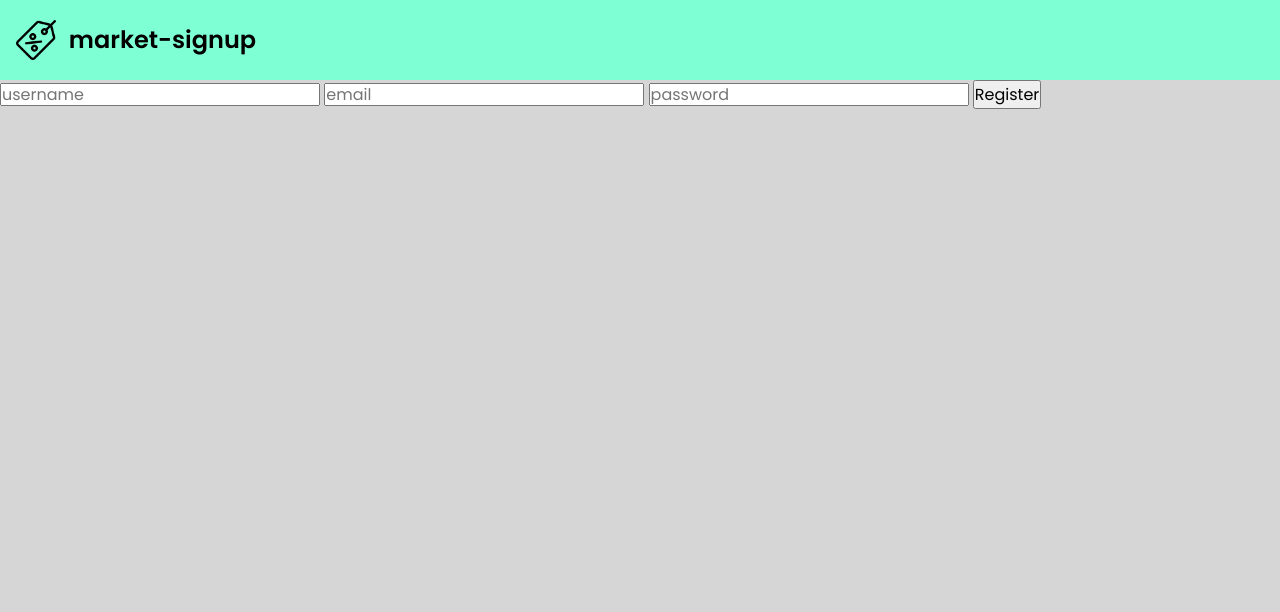
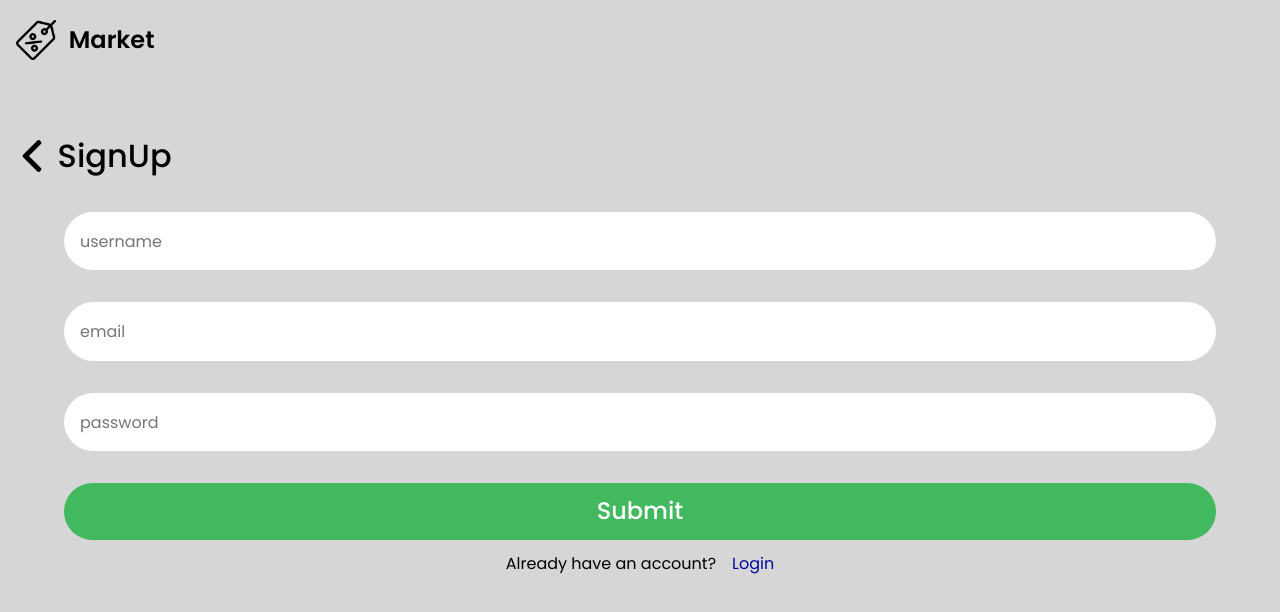
Before and after one commit to Cris24dc/GroceryGo, a website: page static/pages/market-signup.html in a window 1280 px wide. Drawn offline with Linux system fonts and the light colour scheme.

Commit message:
frontend

```diff
--- /dev/null
+++ b/static/css/login.css
@@ -0,0 +1,112 @@
+body {
+  background-color: #d6d6d6;
+}
+
+/*nav*/
+.nav {
+  height: 10vh;
+  display: flex;
+  padding: 1rem;
+}
+
+.logo {
+  display: flex;
+  align-items: center;
+}
+
+.logo-img {
+  height: 2.5rem;
+}
+
+.logo-txt {
+  padding-left: 0.8rem;
+  font-size: 1.5rem;
+  font-weight: 600;
+}
+
+/*main*/
+
+.main-con {
+  margin-top: 5vh;
+  height: 60vh;
+  display: flex;
+  flex-direction: column;
+  justify-content: center;
+}
+
+/*back*/
+
+.back-con {
+  width: 100vw;
+  height: 10%;
+  display: flex;
+  align-items: center;
+  padding-left: 1rem;
+}
+
+.arrow-img {
+  height: 2rem;
+}
+
+.back-txt {
+  font-size: 2rem;
+  font-weight: 500;
+  margin-left: 0.6rem;
+}
+
+/*form*/
+
+.form-con {
+  width: 100%;
+  height: 60%;
+  display: flex;
+  flex-direction: column;
+  justify-content: space-evenly;
+  align-items: center;
+}
+
+.email-con {
+  background-color: #ffff;
+  height: 7.5vh;
+  width: 90vw;
+  border: none;
+  border-radius: 30px;
+  padding: 1rem;
+  margin-top: 2rem;
+}
+
+.password-con {
+  background-color: #ffff;
+  height: 7.5vh;
+  width: 90vw;
+  border: none;
+  border-radius: 30px;
+  padding: 1rem;
+  margin-top: 2rem;
+}
+
+.submit-con {
+  background-color: #42b85f;
+  color: #ffff;
+  height: 7.5vh;
+  width: 90vw;
+  border: none;
+  border-radius: 30px;
+  font-size: 1.5rem;
+  font-weight: 500;
+  margin-top: 2rem;
+}
+
+/*change*/
+
+.change-con {
+  display: flex;
+  align-items: center;
+  justify-content: center;
+  height: 10%;
+}
+
+.change-con a {
+  padding-left: 1rem;
+  color: #00069b;
+}
--- /dev/null
+++ b/static/css/signup.css
@@ -0,0 +1,122 @@
+body {
+  background-color: #d6d6d6;
+}
+
+/*nav*/
+.nav {
+  height: 10vh;
+  display: flex;
+  padding: 1rem;
+}
+
+.logo {
+  display: flex;
+  align-items: center;
+}
+
+.logo-img {
+  height: 2.5rem;
+}
+
+.logo-txt {
+  padding-left: 0.8rem;
+  font-size: 1.5rem;
+  font-weight: 600;
+}
+
+/*main*/
+
+.main-con {
+  margin-top: 5vh;
+  height: 60vh;
+  display: flex;
+  flex-direction: column;
+  justify-content: center;
+}
+
+/*back*/
+
+.back-con {
+  width: 100vw;
+  height: 10%;
+  display: flex;
+  align-items: center;
+  padding-left: 1rem;
+}
+
+.arrow-img {
+  height: 2rem;
+}
+
+.back-txt {
+  font-size: 2rem;
+  font-weight: 500;
+  margin-left: 0.6rem;
+}
+
+/*form*/
+
+.form-con {
+  width: 100%;
+  height: 75%;
+  display: flex;
+  flex-direction: column;
+  justify-content: space-evenly;
+  align-items: center;
+}
+
+.username-con {
+  background-color: #ffff;
+  height: 7.5vh;
+  width: 90vw;
+  border: none;
+  border-radius: 30px;
+  padding: 1rem;
+  margin-top: 2rem;
+}
+
+.email-con {
+  background-color: #ffff;
+  height: 7.5vh;
+  width: 90vw;
+  border: none;
+  border-radius: 30px;
+  padding: 1rem;
+  margin-top: 2rem;
+}
+
+.password-con {
+  background-color: #ffff;
+  height: 7.5vh;
+  width: 90vw;
+  border: none;
+  border-radius: 30px;
+  padding: 1rem;
+  margin-top: 2rem;
+}
+
+.submit-con {
+  background-color: #42b85f;
+  color: #ffff;
+  height: 7.5vh;
+  width: 90vw;
+  border: none;
+  border-radius: 30px;
+  font-size: 1.5rem;
+  font-weight: 500;
+  margin-top: 2rem;
+}
+
+/*change*/
+
+.change-con {
+  display: flex;
+  align-items: center;
+  justify-content: center;
+  height: 10%;
+}
+
+.change-con a {
+  padding-left: 1rem;
+  color: #00069b;
+}
--- a/static/css/style.css
+++ b/static/css/style.css
@@ -4,7 +4,6 @@ body {
 
 /*nav*/
 .nav {
-  background-color: aquamarine;
   height: 10vh;
   display: flex;
   padding: 1rem;
@@ -24,3 +23,30 @@ body {
   font-size: 1.5rem;
   font-weight: 600;
 }
+
+/*main*/
+
+.main-con {
+  margin-top: 15vh;
+  height: 40vh;
+  display: flex;
+  flex-direction: column;
+  align-items: center;
+  justify-content: center;
+}
+
+.link-con {
+  background-color: #42b85f;
+  display: flex;
+  align-items: center;
+  justify-content: center;
+  width: 85vw;
+  margin: 2rem;
+  border-radius: 1.5rem;
+  padding: 1.2rem;
+}
+
+.link-con p {
+  font-size: 2rem;
+  color: #ffff;
+}
--- a/static/css/var.css
+++ b/static/css/var.css
@@ -86,61 +86,6 @@ h6 {
 /*variables*/
 
 :root {
-  --clr-white: #ffffff;
-  --clr-black: #000000;
-  --clr-txt-white: #ffffff;
-  --clr-txt-black: #000000;
-  --clr-light-gray: #edeff3;
-
-  --clr-salary: #83ea78;
-  --clr-dividend: #7899ea;
-  --clr-business: #da78ea;
-  --clr-rental: #eabb78;
-
-  --clr-food: #baea78;
-  --clr-transport: #a978ea;
-  --clr-clothes: #ea9e78;
-  --clr-medication: #78eaa1;
-  --clr-travel: #78e9ea;
-  --clr-utility: #ead778;
-  --clr-insurance: #ea78be;
-  --clr-education: #7888ea;
-  --clr-other: #ea7878;
-
-  --clr-car: #8b78ea;
-  --clr-debt: #eae378;
-  --clr-emergency: #ea78bb;
-  --clr-gadgets: #78eabe;
-  --clr-house: #9fea78;
-  --clr-retirement: #eaaf78;
-  --clr-vacation: #78eae9;
-
-  --clr-grd-purple: linear-gradient(
-    135deg,
-    rgba(129, 97, 255, 1) 0%,
-    rgba(213, 93, 255, 1) 100%
-  );
-  --clr-grd-green: linear-gradient(
-    135deg,
-    rgba(126, 225, 97, 1) 0%,
-    rgba(82, 227, 225, 1) 100%
-  );
-  --clr-grd-red: linear-gradient(
-    135deg,
-    rgba(251, 62, 62, 1) 0%,
-    rgba(255, 228, 106, 1) 100%
-  );
-  --clr-grd-pink: linear-gradient(
-    135deg,
-    rgba(251, 62, 218, 1) 0%,
-    rgba(255, 185, 98, 1) 100%
-  );
-  --clr-grd-blue: linear-gradient(
-    135deg,
-    rgba(176, 62, 251, 1) 0%,
-    rgba(98, 249, 255, 1) 100%
-  );
-
   --f-weight-200: 200;
   --f-weight-300: 300;
   --f-weight-400: 400;
@@ -153,9 +98,3 @@ h6 {
 
   --f-family: "Poppins", sans-serif;
 }
-
-.darkMode {
-  --clr-white: #434343;
-  --clr-txt-black: #ffffff;
-  --clr-light-gray: #222222;
-}
--- a/static/pages/market-signup.html
+++ b/static/pages/market-signup.html
@@ -11,7 +11,7 @@
     />
     <link rel="icon" href="../img/tag.png" />
     <script defer src="../js/app.js"></script>
-    <link rel="stylesheet" href="../css/style.css" />
+    <link rel="stylesheet" href="../css/signup.css" />
     <link rel="stylesheet" href="../css/var.css" />
     <title>GroceryGo</title>
   </head>
@@ -19,10 +19,14 @@
     <div class="nav">
       <div class="logo">
         <img src="../img/tag.png" alt="" class="logo-img" />
-        <p class="logo-txt">market-signup</p>
+        <p class="logo-txt">Market</p>
       </div>
     </div>
     <div class="main-con">
+      <a href="../index.html" class="back-con">
+        <img src="../img/left-arrow.png" alt="" class="arrow-img" />
+        <p class="back-txt">SignUp</p>
+      </a>
       <form class="form-con" id="register-form">
         <input
           class="username-con"
@@ -50,9 +54,13 @@
           type="submit"
           id="submit"
           name="submit"
-          value="Register"
+          value="Submit"
         />
       </form>
+      <div class="change-con">
+        <p>Already have an account?</p>
+        <a href="./market-login.html">Login</a>
+      </div>
     </div>
     <!--<img src="../img/Cooking-Ingredients.png" alt="" class="bag" />-->
   </body>
```
Also changed, not shown: static/index.html (+2 -4 lines), static/pages/customer-login.html (+11 -3 lines), static/pages/customer-signup.html (+11 -3 lines), static/pages/market-login.html (+11 -3 lines), static/css/customer.css (deleted), static/css/market.css (deleted).
